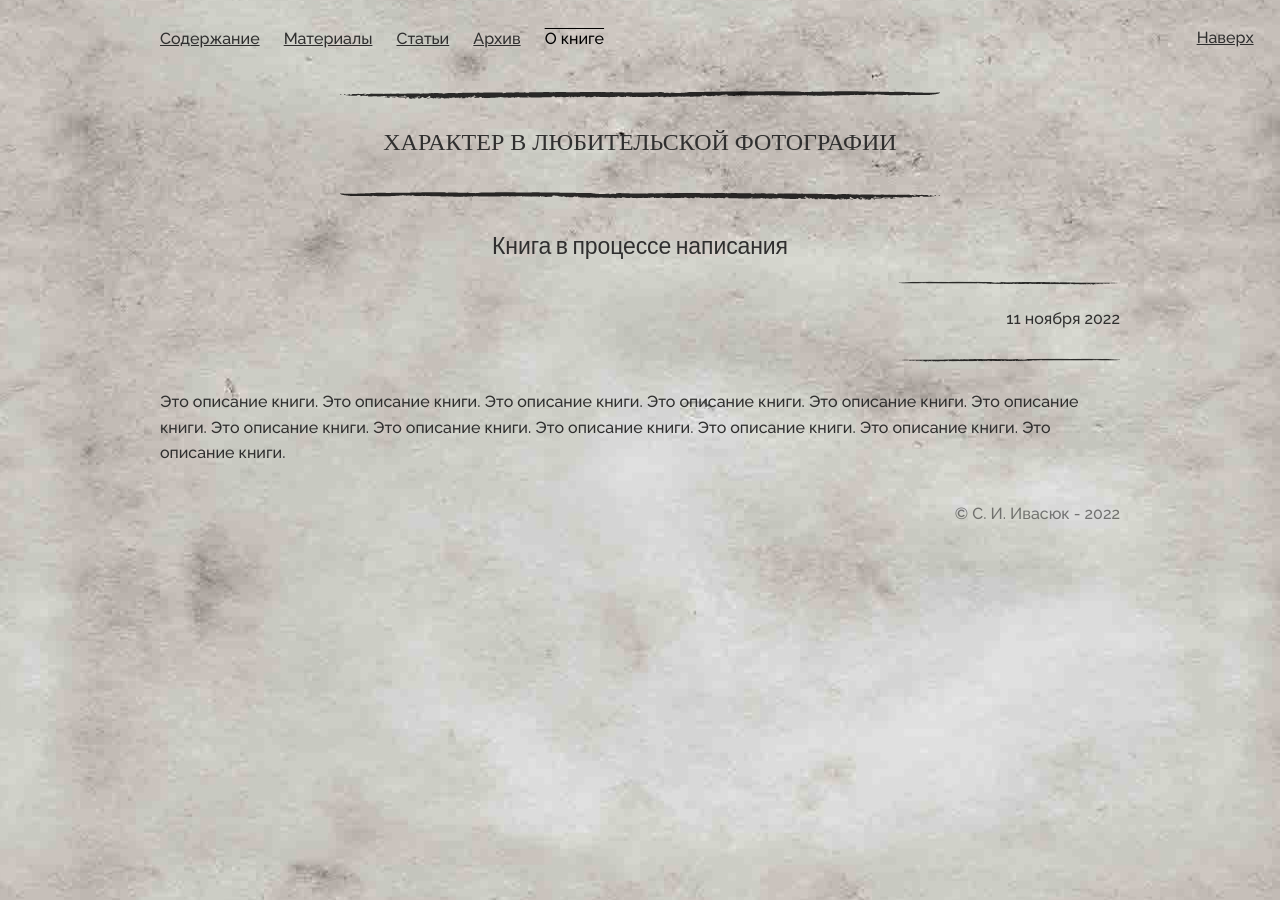
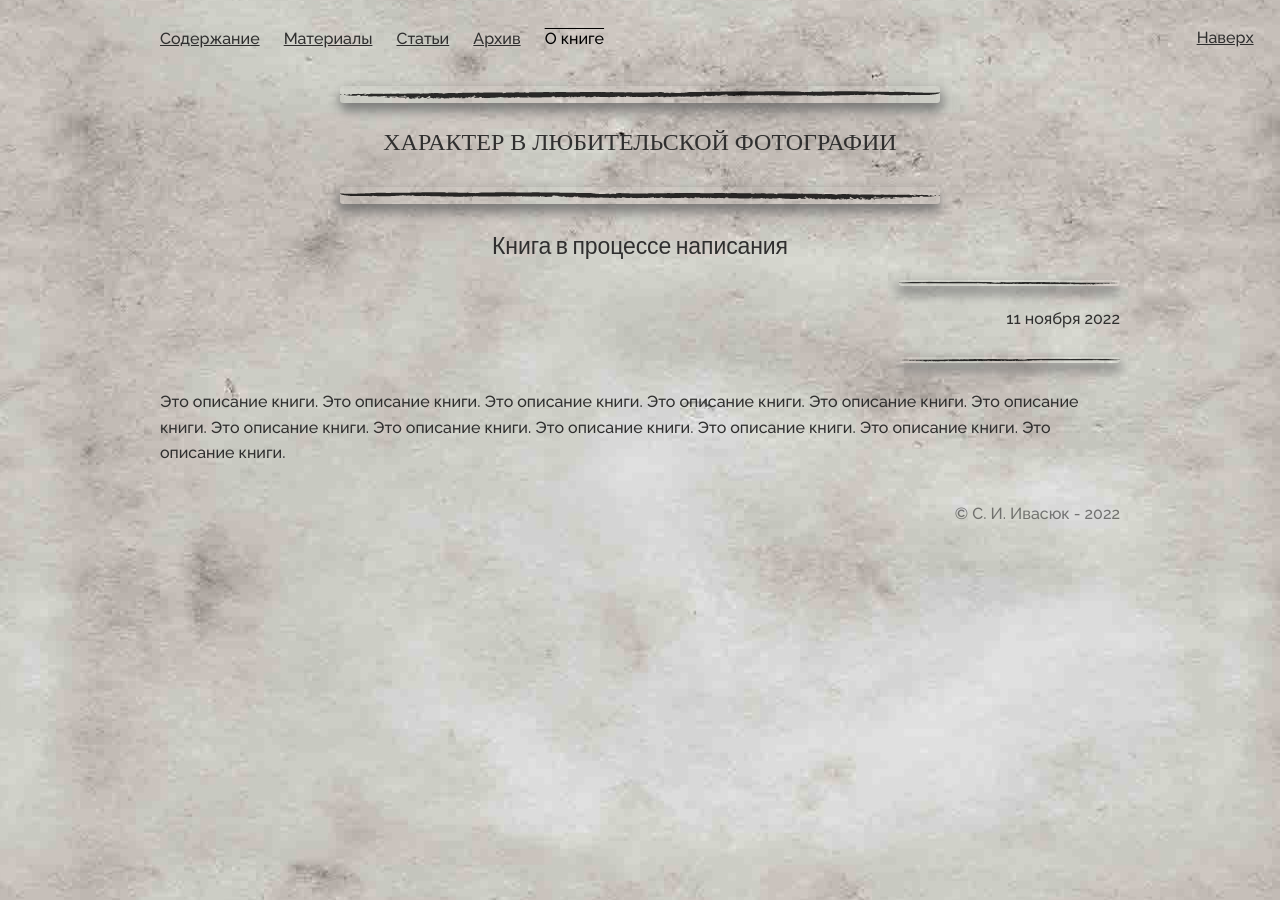
Before and after one commit to SergSi/PhotoBook, a Jekyll site: the page built from index.md, in a window 1280 px wide. Built offline with Jekyll 4.4.1, drawn with Linux system fonts in a browser that asks for light colours; some web fonts are replaced.

Commit message:
Update style.css

```diff
--- a/assets/css/style.css
+++ b/assets/css/style.css
@@ -204,3 +204,47 @@
     margin-right:0;
   }
 }
+/* ============================================================ */
+/* IMG */
+/* ============================================================ */
+
+figure {
+  display: table;
+  width: auto;
+  max-width: 90%;
+  font-style: italic;
+  font-size: 90%;
+  /* border: thin silver solid;
+    border-top: none;
+  */
+  margin: 0.5em;
+  padding-bottom: 0.5em;
+  padding-top: 0;
+  /* Выравнивание по центру */
+  margin-left: auto;
+  margin-right: auto;
+  margin-top: 1em;
+}
+
+figcaption {
+  display: table-caption;
+  caption-side: top;
+  padding: 0.5em;
+  padding-top: 1.5em;
+  padding-bottom: 1.5em;
+/*border: thin silver solid;
+  border-bottom: none;*/
+}
+
+.bordernot {
+  border-style: none;
+}
+
+img {
+  display:block;
+  margin: auto;
+  width: auto;
+  max-width: 90%;
+  border-radius: 0.2em;
+  box-shadow: 0.1em 0.4em 0.7em 0.1em #696969;
+}
```
